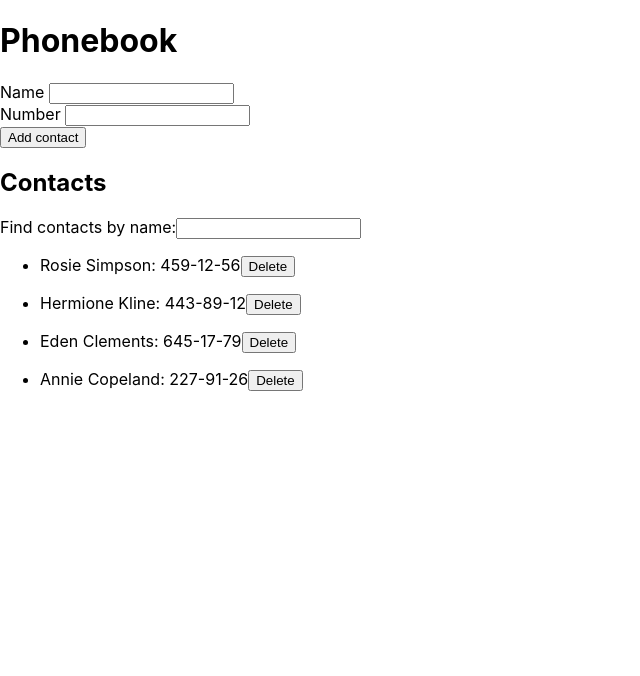
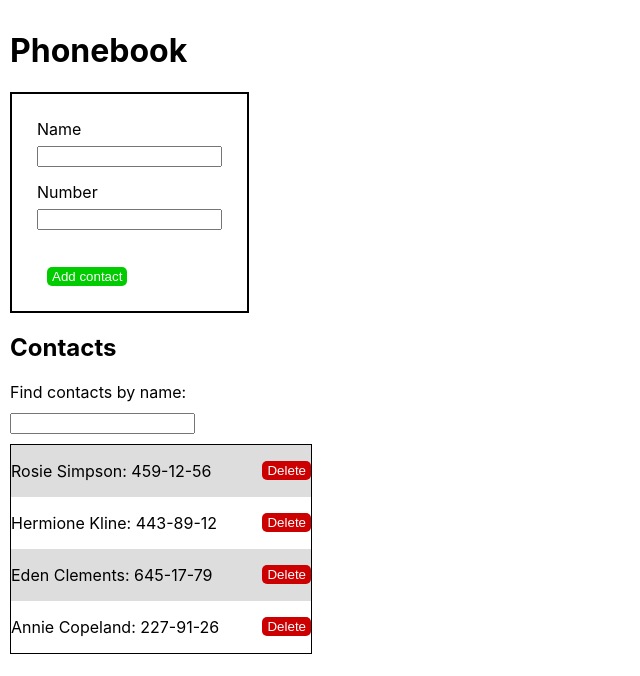
Before and after one commit to BolotinAlexey/goit-react-hw-02-phonebook, a React (Create React App) app: page / in a window 1280 px wide. Shown: the top 676 px of the page, without its empty margins (0-640 px from the left). Built offline with nearby package versions, Linux system fonts and the light colour scheme; the HTML template or start-up script is replaced by a standard one.

Commit message:
added proptypes and styles

```diff
--- a/src/App.js
+++ b/src/App.js
@@ -1,18 +1,14 @@
 import { Component } from 'react';
 import { nanoid } from 'nanoid';
 
+import { initialData } from './data.js';
 import ContactForm from 'components/ContactForm/ContactForm';
 import Filter from 'components/Filter/Filter';
 import ContactList from 'components/ContactList/ContactList';
 
 class App extends Component {
   state = {
-    contacts: [
-      { id: 'id-1', name: 'Rosie Simpson', number: '459-12-56' },
-      { id: 'id-2', name: 'Hermione Kline', number: '443-89-12' },
-      { id: 'id-3', name: 'Eden Clements', number: '645-17-79' },
-      { id: 'id-4', name: 'Annie Copeland', number: '227-91-26' },
-    ],
+    contacts: initialData,
     filter: '',
   };
 
@@ -40,23 +36,18 @@ class App extends Component {
   render() {
     const { filter, contacts } = this.state;
     return (
-      <>
       <div>
         <h1>Phonebook</h1>
         <ContactForm onForm={this.handleForm} />
 
         <h2>Contacts</h2>
-          <Filter
-            value={filter}
-            handlerChangeFilter={this.handlerChangeFilter}
-          />
+        <Filter value={filter} handlerChangeFilter={this.handlerChangeFilter} />
         <ContactList
           filter={filter}
           contacts={contacts}
           onDelete={this.deleteContact}
         />
       </div>
-      </>
     );
   }
 }
--- a/src/components/ContactForm/ContactForm.jsx
+++ b/src/components/ContactForm/ContactForm.jsx
@@ -1,4 +1,6 @@
 import { Component } from 'react';
+import { Form } from './ContactForm.styled';
+import PropTypes from 'prop-types';
 
 class ContactForm extends Component {
   state = {
@@ -23,7 +25,7 @@ class ContactForm extends Component {
   render() {
     const { name, number } = this.state;
     return (
-      <form onSubmit={e => this.handlerSubmit(e)}>
+      <Form onSubmit={e => this.handlerSubmit(e)}>
         <label htmlFor="name">Name </label>
         <input
           value={name}
@@ -35,7 +37,7 @@ class ContactForm extends Component {
           title="Name may contain only letters, apostrophe, dash and spaces. For example Adrian, Jacob Mercer, Charles de Batz de Castelmore d'Artagnan"
           required
         />
-        <br />
+
         <label htmlFor="tel">Number </label>
         <input
           value={number}
@@ -49,9 +51,13 @@ class ContactForm extends Component {
         />
         <br />
         <button type="submit">Add contact</button>
-      </form>
+      </Form>
     );
   }
 }
 
+ContactForm.propTypes = {
+  onForm: PropTypes.func.isRequired,
+};
+
 export default ContactForm;
--- a/src/components/ContactForm/ContactForm.styled.js
+++ b/src/components/ContactForm/ContactForm.styled.js
@@ -0,0 +1,34 @@
+import styled from 'styled-components';
+
+export const Form = styled.form`
+  width: max-content;
+  padding: 25px;
+  border: 2px solid black;
+
+  label {
+    display: block;
+    margin-bottom: 7px;
+  }
+
+  input {
+    display: block;
+    margin-bottom: 15px;
+  }
+
+  button {
+    padding: 2px 5px;
+    margin-left: 10px;
+    background-color: #0c0;
+    color: white;
+    border: none;
+    border-radius: 5px;
+
+    :hover {
+      background-color: #0f0;
+      color: #f9f;
+    }
+    :active {
+      transform: scale(1.1);
+    }
+  }
+`;
--- a/src/components/ContactItem/ContactItem.jsx
+++ b/src/components/ContactItem/ContactItem.jsx
@@ -1,12 +1,20 @@
+import { Item } from './ContactItem.styled';
+import PropTypes from 'prop-types';
+
 function ContactItem({ deleteRec, name, number }) {
   return (
-    <li>
+    <Item>
       <p>
         {name}: {number}
-        <button onClick={() => deleteRec(name)}>Delete</button>
       </p>
-    </li>
+      <button onClick={() => deleteRec(name)}>Delete</button>
+    </Item>
   );
 }
+ContactItem.propTypes = {
+  deleteRec: PropTypes.func.isRequired,
+  name: PropTypes.string.isRequired,
+  number: PropTypes.string.isRequired,
+};
 
 export default ContactItem;
--- a/src/components/ContactItem/ContactItem.styled.js
+++ b/src/components/ContactItem/ContactItem.styled.js
@@ -0,0 +1,27 @@
+import styled from 'styled-components';
+
+export const Item = styled.li`
+  width: 300px;
+  display: flex;
+  justify-content: space-between;
+  align-items: center;
+  :nth-of-type(odd) {
+    background-color: #ddd;
+  }
+  button {
+    padding: 2px 5px;
+    margin-left: 10px;
+    background-color: #c00;
+    color: white;
+    border: none;
+    border-radius: 5px;
+
+    :hover {
+      background-color: #f00;
+      color: white;
+    }
+    :active {
+      transform: scale(1.1);
+    }
+  }
+`;
--- a/src/components/ContactList/ContactList.jsx
+++ b/src/components/ContactList/ContactList.jsx
@@ -1,3 +1,5 @@
+import PropTypes from 'prop-types';
+import { Ul } from './ContactList.styled';
 import ContactItem from 'components/ContactItem/ContactItem';
 
 function ContactList({ filter, contacts, onDelete }) {
@@ -7,7 +9,7 @@ function ContactList({ filter, contacts, onDelete }) {
   };
 
   return (
-    <ul>
+    <Ul>
       {defineList().map(({ name, id, number }) => (
         <ContactItem
           key={id}
@@ -16,8 +18,14 @@ function ContactList({ filter, contacts, onDelete }) {
           deleteRec={name => onDelete(name)}
         />
       ))}
-    </ul>
+    </Ul>
   );
 }
 
+ContactList.propTypes = {
+  onDelete: PropTypes.func.isRequired,
+  filter: PropTypes.string.isRequired,
+  contacts: PropTypes.arrayOf(Object).isRequired,
+};
+
 export default ContactList;
--- a/src/components/ContactList/ContactList.styled.js
+++ b/src/components/ContactList/ContactList.styled.js
@@ -0,0 +1,6 @@
+import styled from 'styled-components';
+
+export const Ul = styled.ul`
+  width: max-content;
+  border: 1px solid black;
+`;
--- a/src/components/Filter/Filter.jsx
+++ b/src/components/Filter/Filter.jsx
@@ -1,7 +1,10 @@
+import PropTypes from 'prop-types';
+import { Label } from './Filter.styled';
+
 function Filter({ handlerChangeFilter, value }) {
   return (
     <>
-      <label htmlFor="filter">Find contacts by name:</label>
+      <Label htmlFor="filter">Find contacts by name:</Label>
       <input
         id="filter"
         type="text"
@@ -13,4 +16,9 @@ function Filter({ handlerChangeFilter, value }) {
   );
 }
 
+Filter.propTypes = {
+  handlerChangeFilter: PropTypes.func.isRequired,
+  value: PropTypes.string.isRequired,
+};
+
 export default Filter;
--- a/src/components/Filter/Filter.styled.js
+++ b/src/components/Filter/Filter.styled.js
@@ -0,0 +1,9 @@
+import styled from 'styled-components';
+
+export const Label = styled.label`
+  display: block;
+  margin-bottom: 10px;
+  ~ input {
+    margin-bottom: 10px;
+  }
+`;
--- /dev/null
+++ b/src/data.js
@@ -0,0 +1,6 @@
+export const initialData = [
+  { id: 'id-1', name: 'Rosie Simpson', number: '459-12-56' },
+  { id: 'id-2', name: 'Hermione Kline', number: '443-89-12' },
+  { id: 'id-3', name: 'Eden Clements', number: '645-17-79' },
+  { id: 'id-4', name: 'Annie Copeland', number: '227-91-26' },
+];
--- a/src/index.css
+++ b/src/index.css
@@ -1,5 +1,6 @@
 body {
   margin: 0;
+  padding: 10px;
   font-family: -apple-system, BlinkMacSystemFont, 'Segoe UI', 'Roboto', 'Oxygen',
     'Ubuntu', 'Cantarell', 'Fira Sans', 'Droid Sans', 'Helvetica Neue',
     sans-serif;
@@ -11,3 +12,23 @@ code {
   font-family: source-code-pro, Menlo, Monaco, Consolas, 'Courier New',
     monospace;
 }
+* {
+  box-sizing: border-box;
+}
+
+ul {
+  list-style: none;
+  margin: 0;
+  padding: 0;
+}
+
+/* h1,
+h2,
+h3,
+h4,
+h5,
+h6,
+p {
+  margin: 0;
+  padding: 0;
+} */
```
Lines whose indentation alone changed are shown as unchanged.
